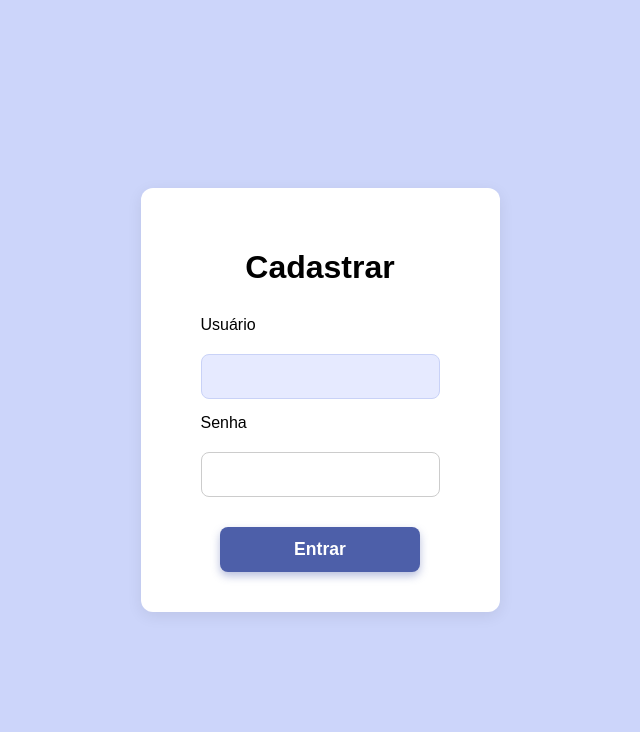
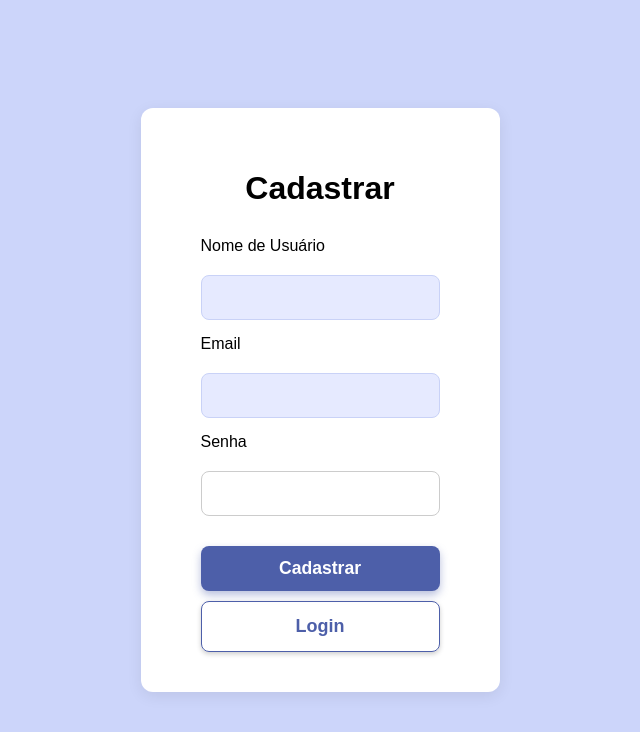
Before and after one commit to brunomozer05/gerencia-stock, a React (Create React App) app in the folder front-end/: page /registro in a window 1280 px wide. Shown: the top 732 px of the page, without its empty margins (320-960 px from the left). Built offline with nearby package versions, Linux system fonts and the light colour scheme.

Commit message:
implementação do funcionamento do cadastro de usuários e login

```diff
--- a/front-end/src/components/RegistroStyle.jsx
+++ b/front-end/src/components/RegistroStyle.jsx
@@ -15,11 +15,11 @@ export const GlobalStyle = createGlobalStyle`
 
 export const Container = styled.div`
   background-color: white;
-  padding: 40px 60px; /* Ajustado para a proporção da imagem */
+  padding: 40px 60px;
   border-radius: 12px;
   box-shadow: 0 4px 15px rgba(0, 0, 0, 0.08);
   width: 100%;
-  max-width: 450px; /* Largura ajustada para ser mais fiel à imagem */
+  max-width: 450px;
   display: flex;
   flex-direction: column;
   align-items: center;
@@ -27,75 +27,71 @@ export const Container = styled.div`
 `;
 
 export const Title = styled.h1`
-  font-size: 30px; /* Ajustado para o tamanho na imagem */
+  font-size: 30px;
   font-weight: bold;
-  color: #333; /* Cor mais escura para o título */
-  margin-bottom: 40px; /* Espaçamento abaixo do título */
+  color: #333;
+  margin-bottom: 40px;
   text-align: center;
 `;
 
 export const FormGroup = styled.div`
   display: flex;
   flex-direction: column;
-  align-items: flex-start; /* Alinha o label à esquerda */
-  margin-bottom: 20px; /* Espaçamento entre os grupos de input */
-  width: 100%; /* Ocupa a largura total dentro do container */
+  align-items: flex-start;
+  margin-bottom: 20px;
+  width: 100%;
 `;
 
 export const Label = styled.label`
-  font-size: 16px; /* Tamanho do texto do label */
-  color: #333; /* Cor escura para o label */
-  font-weight: normal; /* Menos negrito que na tentativa anterior, mais fiel à imagem */
-  margin-bottom: 8px; /* Espaço entre o label e o input */
+  font-size: 16px;
+  color: #333;
+  font-weight: normal;
+  margin-bottom: 8px;
 `;
 
 export const Input = styled.input`
   padding: 12px 15px;
-  border: none; /* A imagem parece não ter bordas visíveis */
+  border: none;
   border-radius: 8px;
   font-size: 16px;
   width: 100%;
   box-sizing: border-box;
 
-  /* Cores de fundo dos inputs, baseadas na imagem */
   background-color: ${props => (props.isPassword ? '#f0f0f0' : '#d2daff')};
 
   &:focus {
-    outline: none; /* Remove o outline padrão */
-    /* Poderíamos adicionar um outline sutil se quisermos uma indicação de foco, mas para ser EXATO, removemos */
-    /* border: 1px solid #a0a0ff; */
-    /* background-color: white; */ /* Manter a cor de fundo original no foco para fidelidade */
+    outline: none;
   }
 `;
 
 export const Button = styled.button`
-  padding: 14px 20px; /* Mais preenchimento para o botão */
-  margin-top: 25px; /* Espaço acima do botão */
-  background-color: #6a6ad9; /* Cor roxa exata do botão na imagem */
+  padding: 14px 20px;
+  margin-top: 25px;
+  background-color: #6a6ad9;
   color: white;
   border: none;
   border-radius: 8px;
   font-size: 18px;
   font-weight: bold;
   cursor: pointer;
-  width: 100%; /* Ocupa a largura total */
-  box-shadow: 0 2px 5px rgba(0, 0, 0, 0.2); /* Sombra sutil no botão */
-  transition: background-color 0.2s ease; /* Transição para hover */
+  width: 100%;
+  box-shadow: 0 2px 5px rgba(0, 0, 0, 0.2);
+  transition: background-color 0.2s ease;
 
   &:hover {
-    background-color: #5b5bbd; /* Um pouco mais escuro no hover */
+    background-color: #5b5bbd;
   }
 
   &:active {
-    transform: translateY(1px); /* Pequeno efeito de clique */
+    transform: translateY(1px);
   }
 `;
 
 export const ForgotLink = styled.a`
-  font-size: 15px; /* Tamanho do texto do link */
-  color: #5555dd; /* Cor exata do link na imagem */
+  font-size: 15px;
+  color: #5555dd;
   text-decoration: none;
-  margin-top: 30px; /* Espaço acima do link */
+  margin-top: 30px;
   text-align: center;
 
   &:hover {
--- a/front-end/src/pages/Main.jsx
+++ b/front-end/src/pages/Main.jsx
@@ -36,7 +36,42 @@ import {
     SocialLinks
 } from "../components/MainStyle";
 
+import { useState } from "react";
+import axios from "axios";
+
 const Main = () => {
+    const [loginData, setLoginData] = useState({
+        email: "",
+        senha: "",
+    });
+
+    const [loginError, setLoginError] = useState(null);
+    const handleLoginChange = (e) => {
+        setLoginData({ ...loginData, [e.target.name]: e.target.value });
+    };
+
+
+    const handleLoginSubmit = async (e) => {
+        e.preventDefault();
+        setLoginError(null);
+
+        if (!loginData.email || !loginData.senha) {
+            return setLoginError("Por favor, preencha o email e a senha.");
+        }
+
+        try {
+            await axios.post("http://localhost:8080/auth/signin", loginData, {
+                withCredentials: true
+            });
+
+
+            window.location.href = "/dashboard";
+
+        } catch (err) {
+            setLoginError(err.response?.data || "Ocorreu um erro no login.");
+        }
+    };
+
     return (
         <>
             <GlobalStyle />
@@ -72,17 +107,42 @@ const Main = () => {
                 <Right1>
                     <Box>
                         <LoginTitle>Login</LoginTitle>
-                        <Inputs>
-                            <label htmlFor="user-input">Usuário</label>
-                            <BlueInput id="user-input" type="text" />
 
-                            <label htmlFor="pass-input">Senha</label>
-                            <WhiteInput id="pass-input" type="password" />
-                        </Inputs>
 
-                        <a href="/dashboard" style={{ textDecoration: 'none', width: '100%', maxWidth: '200px' }}>
-                            <SaibaButton style={{ width: '100%', marginTop: 0 }} type="submit">Entrar</SaibaButton>
-                        </a>
+                        <form onSubmit={handleLoginSubmit} style={{ width: '100%', maxWidth: '200px' }}>
+                            <Inputs>
+
+                                <label htmlFor="email-input">Email</label>
+                                <BlueInput
+                                    id="email-input"
+                                    type="email"
+                                    name="email"
+                                    value={loginData.email}
+                                    onChange={handleLoginChange}
+                                />
+
+
+                                <label htmlFor="pass-input">Senha</label>
+                                <WhiteInput
+                                    id="pass-input"
+                                    type="password"
+                                    name="senha"
+                                    value={loginData.senha}
+                                    onChange={handleLoginChange}
+                                />
+                            </Inputs>
+
+
+                            {loginError && <p style={{ color: 'red', fontSize: '0.9rem', textAlign: 'center', marginBottom: '10px', width: '200px' }}>{loginError}</p>}
+
+
+                            <SaibaButton
+                                style={{ width: '100%', marginTop: 0 }}
+                                type="submit"
+                            >
+                                Entrar
+                            </SaibaButton>
+                        </form>
 
                         <ForgotPassword>
                             Esqueceu o seu usuário ou senha?
--- a/front-end/src/pages/Registro.jsx
+++ b/front-end/src/pages/Registro.jsx
@@ -1,3 +1,5 @@
+import { useState } from "react";
+import axios from "axios";
 import {
   LoginTitle,
   Inputs,
@@ -6,30 +8,103 @@ import {
   WhiteInput,
 } from "../components/MainStyle";
 
-import { GlobalStyle, Container } from "../components/RegistroStyle";
+import { GlobalStyle, Container, Button } from "../components/RegistroStyle";
 
 const Registro = () => {
+  const [formData, setFormData] = useState({
+    nome: "",
+    email: "",
+    senha: "",
+  });
+
+  const [error, setError] = useState(null);
+  const [success, setSuccess] = useState(null);
+
+  const handleChange = (e) => {
+    setFormData({ ...formData, [e.target.name]: e.target.value });
+  };
+
+  const handleSubmit = async (e) => {
+    e.preventDefault();
+    setError(null);
+    setSuccess(null);
+
+    if (!formData.nome || !formData.email || !formData.senha) {
+      return setError("Por favor, preencha todos os campos.");
+    }
+
+    try {
+      await axios.post("http://localhost:8080/auth/signup", formData);
+
+      setSuccess("Registro realizado com sucesso! Você pode fazer login agora.");
+
+    } catch (err) {
+      setError(err.response?.data || "Ocorreu um erro ao registrar.");
+    }
+  };
+
+  const handleLoginRedirect = () => {
+    window.location.href = "/main";
+  };
+
   return (
     <>
       <GlobalStyle />
       <Container>
         <LoginTitle>Cadastrar</LoginTitle>
-        <Inputs>
-          <label htmlFor="user-input">Usuário</label>
-          <BlueInput id="user-input" type="text" />
 
-          <label htmlFor="pass-input">Senha</label>
-          <WhiteInput id="pass-input" type="password" />
-        </Inputs>
+        <form onSubmit={handleSubmit} style={{ width: "100%", maxWidth: "330px" }}>
+          <Inputs>
+            <label htmlFor="user-input">Nome de Usuário</label>
+            <BlueInput
+              id="user-input"
+              type="text"
+              name="nome"
+              value={formData.nome}
+              onChange={handleChange}
+            />
 
-        <a
-          href="/dashboard"
-          style={{ textDecoration: "none", width: "100%", maxWidth: "200px" }}
+            <label htmlFor="email-input">Email</label>
+            <BlueInput
+              id="email-input"
+              type="email"
+              name="email"
+              value={formData.email}
+              onChange={handleChange}
+            />
+
+            <label htmlFor="pass-input">Senha</label>
+            <WhiteInput
+              id="pass-input"
+              type="password"
+              name="senha"
+              value={formData.senha}
+              onChange={handleChange}
+            />
+          </Inputs>
+          {error && <p style={{ color: 'red', textAlign: 'center', marginBottom: '15px' }}>{error}</p>}
+          {success && <p style={{ color: 'green', textAlign: 'center', marginBottom: '15px' }}>{success}</p>}
+          <SaibaButton
+            style={{ width: "100%", marginTop: 0 }}
+            type="submit"
+          >
+            Cadastrar
+          </SaibaButton>
+        </form>
+        <Button
+          onClick={handleLoginRedirect}
+          style={{
+            width: '100%',
+            maxWidth: '330px',
+            marginTop: '10px',
+            backgroundColor: 'transparent',
+            color: '#4d5fa9',
+            border: '1px solid #4d5fa9'
+          }}
         >
-          <SaibaButton style={{ width: "100%", marginTop: 0 }} type="submit">
-            Entrar
-          </SaibaButton>
-        </a>
+          Login
+        </Button>
+
       </Container>
     </>
   );
```
